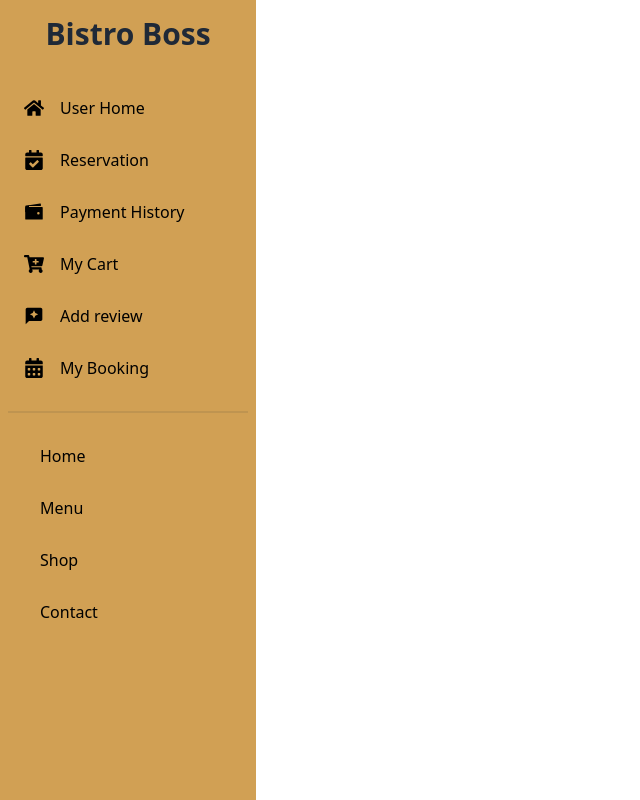
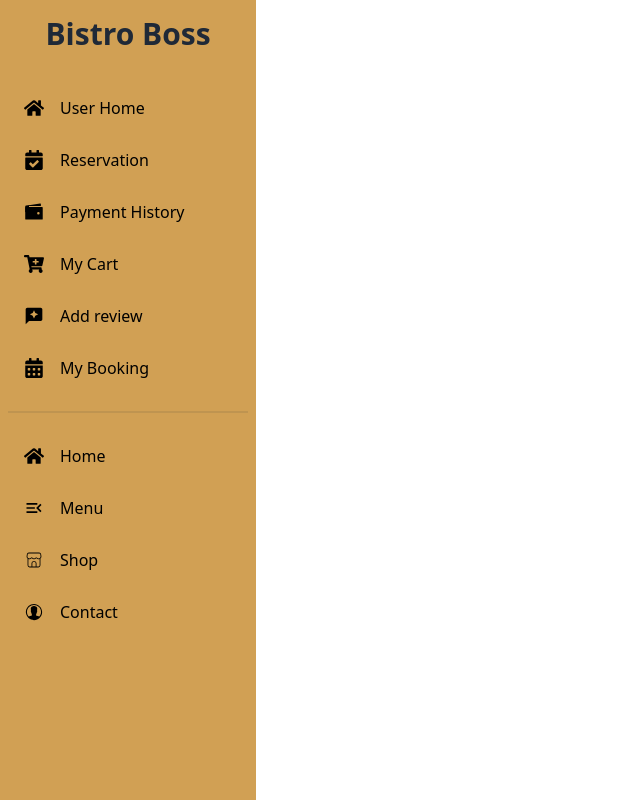
Before and after one commit to Nahid-07/Bistro-boss-client, a React (Vite) app: page /dashbord in a window 1280 px wide. Shown: the whole page, without its empty margins (0-640 px from the left). Built offline with nearby package versions, Linux system fonts and the light colour scheme; no server answers.

Commit message:
menu icons added

```diff
--- a/src/Pages/Dashbord/Sidebar.jsx
+++ b/src/Pages/Dashbord/Sidebar.jsx
@@ -7,8 +7,10 @@ import {
   FaBars,
   FaCalendarCheck,
 } from "react-icons/fa";
-import { MdReviews } from "react-icons/md";
+import { MdReviews,MdMenuOpen } from "react-icons/md";
 import { IoWalletSharp } from "react-icons/io5";
+import { IoIosContact } from "react-icons/io";
+import { CiShop } from "react-icons/ci";
 
 const Sidebar = () => {
   const [isActive, setActive] = useState("false");
@@ -124,6 +126,7 @@ const Sidebar = () => {
                   }`
                 }
               >
+                <FaHome className="w-5 h-5" />
                 <span className="mx-4 font-medium">Home</span>
               </NavLink>
               <NavLink
@@ -134,6 +137,7 @@ const Sidebar = () => {
                   }`
                 }
               >
+                <MdMenuOpen className="h-5 w-5" />
                 <span className="mx-4 font-medium">Menu</span>
               </NavLink>
               <NavLink
@@ -144,6 +148,7 @@ const Sidebar = () => {
                   }`
                 }
               >
+                <CiShop className="h-5 w-5"/>
                 <span className="mx-4 font-medium">Shop</span>
               </NavLink>
               <NavLink
@@ -154,6 +159,7 @@ const Sidebar = () => {
                   }`
                 }
               >
+                <IoIosContact className='h-5 w-5'/>
                 <span className="mx-4 font-medium">Contact</span>
               </NavLink>
             </nav>
```
